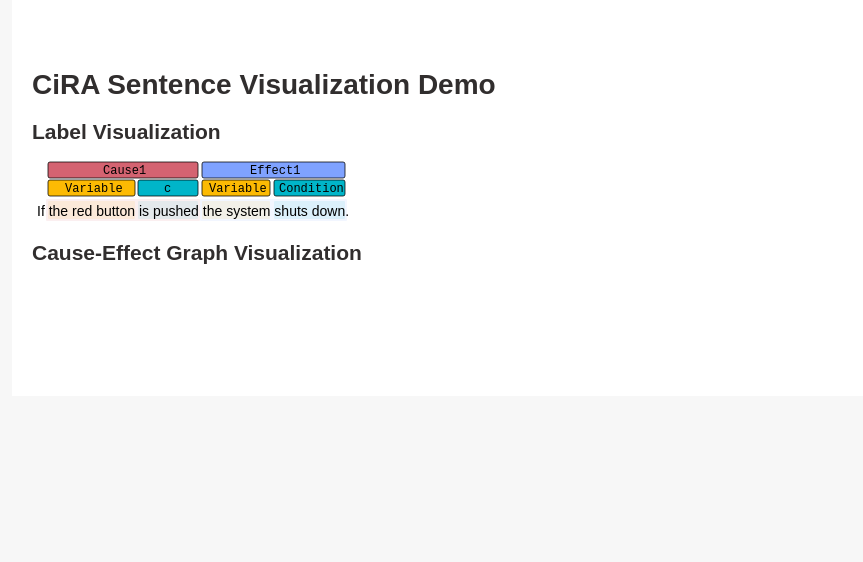
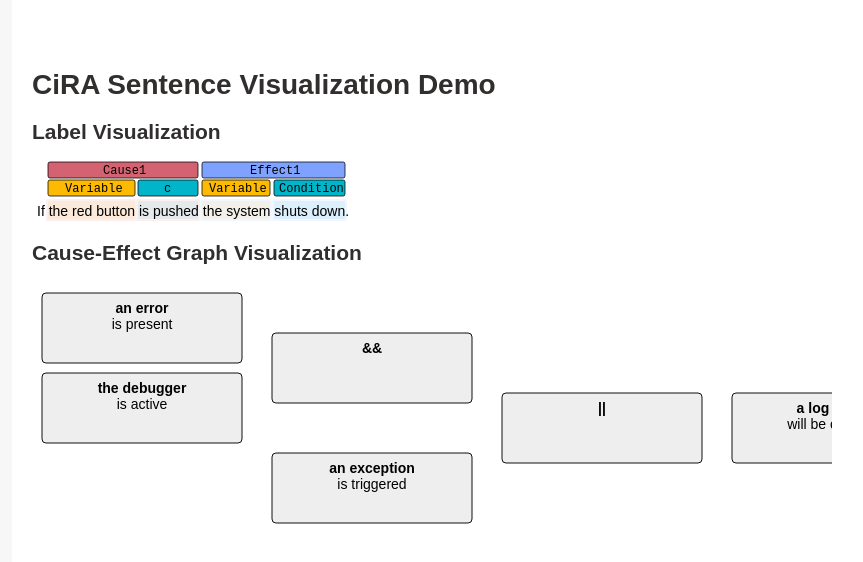
Before and after one commit to JulianFrattini/cira-viz, a React (Create React App) app in the folder vizdemo/: page / in a window 1280 px wide. Shown: the top 562 px of the page, without its empty margins (108-971 px from the left). Built offline with nearby package versions, Linux system fonts and the light colour scheme.

Commit message:
Initiated CEG node rendering

```diff
--- a/vizdemo/src/components/App.js
+++ b/vizdemo/src/components/App.js
@@ -18,7 +18,7 @@ function App() {
       <LabelVisualizer text="If the red button is pushed the system shuts down." labels={mocklabels}></LabelVisualizer>
 
       <h2>Cause-Effect Graph Visualization</h2>
-      <CEGVisualizer ceg={mockceg}></CEGVisualizer>
+      <CEGVisualizer ceg={mockceg3}></CEGVisualizer>
     </div>
   );
 }
--- a/vizdemo/src/packages/graphvisualization/CEGVisualizer.js
+++ b/vizdemo/src/packages/graphvisualization/CEGVisualizer.js
@@ -1,34 +1,102 @@
 import React from "react"
 
-function Node(nodeobj) {
+import EventNode from "./components/eventnode"
+import Junctor from "./components/junctor"
+
+const nodewidth = 200
+const nodeheight = 70
+
+class Node {
+  constructor(nodeobj) {
     this.id = nodeobj.id
-  if('variable' in nodeobj) {
+    if ('variable' in nodeobj) {
       this.variable = nodeobj.variable
       this.condition = nodeobj.condition
+      this.eventnode = true
     } else {
       this.conjunction = nodeobj.conjunction
+      this.eventnode = false
     }
 
     this.incoming = []
     this.outgoing = null
-  this.setout = function(node) {
+    this.setout = function (node) {
       this.outgoing = node
       node.incoming.push(this)
     }
 
-  this.maxdepth = function() {
-    if(this.incoming.length > 0) {
+    this.maxdepth = function () {
+      if (this.incoming.length > 0) {
         this.depth = this.incoming.map((node) => node.maxdepth())
         this.mdepth = Math.max.apply(Math, this.depth)
-      return this.mdepth+1
+        return this.mdepth + 1
       }
       return 1
     }
+
+    this.getnodesatdepth = function(depth) {
+      if(depth > 0) {
+        let dnodes = []
+        this.incoming.forEach((child) => {
+          dnodes = dnodes.concat(child.getnodesatdepth(depth-1))
+        })
+        return dnodes
+      } else {
+        return [this]
+      }
     }
 
-function CEG(cegobj) {
+    this.gety = function(y) {
+      let positions = {}
+
+      if (this.incoming.length === 0) {
+        positions[this.id] = y
+      } else {
+        // determine the positions of all children
+        let offset = 0
+        this.incoming.forEach((child, index) => {
+          let childpositions = child.gety(y+index+offset)
+          offset = Math.max.apply(Math, Object.values(childpositions))-y-index
+          positions = Object.assign(positions, childpositions)
+        })
+
+        // determine own position
+        let childids = this.incoming.map((child) => child.id)
+        let immediatechildpositions = Object.keys(positions).
+          filter((key) => childids.includes(key)).
+          reduce((cur, key) => {return Object.assign(cur, {[key]: positions[key]})}, {})
+        let values = Object.values(immediatechildpositions)
+        positions[this.id] = (Math.max.apply(Math, values)+Math.min.apply(Math, values))/2
+      }
+
+      return positions
+    }
+
+    this.getx = function(x) {
+      let positions = {}
+
+      if (this.incoming.length === 0) {
+        positions[this.id] = x
+      } else {
+        // determine the positions of all children
+        this.incoming.forEach((child) => {
+          let childpositions = child.getx(x-1)
+          positions = Object.assign(positions, childpositions)
+        })
+
+        // determine own position
+        positions[this.id] = x
+      }
+
+      return positions
+    }
+  }
+}
+
+class CEG {
+  constructor(cegobj) {
     this.nodes = cegobj.nodes.map((node) => new Node(node))
-  this.getnode = function(id) {
+    this.getnode = function (id) {
       return this.nodes.find(node => node.id === id)
     }
 
@@ -36,40 +104,41 @@ function CEG(cegobj) {
     cegobj.edges.map((edge) => this.getnode(edge.origin).setout(this.getnode(edge.target)))
 
     this.effects = this.nodes.filter((node) => node.outgoing === null)
-
-  this.width = function() {
-    this.maxwidth = this.effects.length
-
-    // calculate the width of each level of the cause tree
-    this.causesatlevel = [this.root]
-    while(this.causesatlevel.length > 0) {
-      if(this.causesatlevel.length > this.maxwidth) {
-        this.maxwidth = this.causesatlevel.length
-      }
-      this.causesatdeeperlevel = []
-      this.causesatlevel.forEach((node) => {
-        if(node.incoming.length > 0) {
-          node.incoming.forEach((child) => {
-            this.causesatdeeperlevel.push(child)
-          })
-        }
-      })
-      this.causesatlevel = this.causesatdeeperlevel
-    }
-
-    return this.maxwidth
+    this.causes = this.nodes.filter((node) => node.outgoing != null)
   }
 }
 
 function CEGVisualizer({ ceg }) {
   let cegraph = new CEG(ceg)
-  console.log(cegraph)
+  /*console.log(cegraph)
   console.log(cegraph.width())
-  console.log(cegraph.root.maxdepth())
+  console.log(cegraph.root.maxdepth())*/
+
+  //console.log(cegraph.root.getnodesatdepth(2))
+
+  const causeypos = cegraph.root.gety(0)
+  const causexpos = cegraph.root.getx(cegraph.root.maxdepth()-1)
+
+  const graphheight = Math.max.apply(Math, Object.values(causeypos))
 
   return (
-    <svg width="800" height="60">
-
+    <svg width="800" height={10+(nodeheight+10)*(graphheight+1)}>
+      {cegraph.causes.map((item, index) => {
+        let nodex = 10+causexpos[item.id]*(nodewidth+30)
+        let nodey = 10+causeypos[item.id]*(nodeheight+10)
+        if(item.eventnode) {
+          return <EventNode node={item} x={nodex} y={nodey}></EventNode>
+        } else {
+          return <Junctor node={item} x={nodex} y={nodey}></Junctor>
+        }
+      })}
+      {cegraph.effects.map((item, index) => {
+        let nodex = 10 + cegraph.root.maxdepth()*(nodewidth+30)
+        let rooty = 10 + causeypos[cegraph.root.id]*(nodeheight+10)
+        let nodeybase = rooty - ((cegraph.effects.length-1)/2)*(nodeheight+10)
+        let nodey = nodeybase + index*(nodeheight+10)
+        return <EventNode node={item} x={nodex} y={nodey}></EventNode>
+      })}
     </svg>
   )
 };
--- /dev/null
+++ b/vizdemo/src/packages/graphvisualization/components/eventnode.js
@@ -0,0 +1,18 @@
+import React from "react"
+
+import '../styles/node.css'
+
+const nodewidth = 200
+const nodeheight = 70
+
+function EventNode({ node, x, y }) {
+    return (
+        <g>
+            <rect x={x} y={y} width={nodewidth} height={nodeheight} fill={"#EEEEEE"} stroke="#111111" rx="4"></rect>
+            <text className='centeredtext' x={x+nodewidth/2} y={y+16} fill="#000000" fontWeight='bold'>{node.variable}</text>
+            <text className='centeredtext' x={x+nodewidth/2} y={y+32} fill="#000000">{node.condition}</text>
+        </g>
+    )
+  };
+
+export default EventNode;
--- /dev/null
+++ b/vizdemo/src/packages/graphvisualization/components/junctor.js
@@ -0,0 +1,17 @@
+import React from "react"
+
+import '../styles/node.css'
+
+const nodewidth = 200
+const nodeheight = 70
+
+function Junctor({ node, x, y }) {
+    return (
+        <g>
+            <rect x={x} y={y} width={nodewidth} height={nodeheight} fill={"#EEEEEE"} stroke="#111111" rx="4"></rect>
+            <text className='centeredtext' x={x+nodewidth/2} y={y+16} fill="#000000" fontWeight='bold'>{node.conjunction ? '&&' : '||'}</text>
+        </g>
+    )
+  };
+
+export default Junctor;
--- /dev/null
+++ b/vizdemo/src/packages/graphvisualization/styles/node.css
@@ -0,0 +1,4 @@
+.centeredtext {
+    text-anchor: middle;
+    dominant-baseline: middle;
+}
```
Lines whose indentation alone changed are shown as unchanged.
